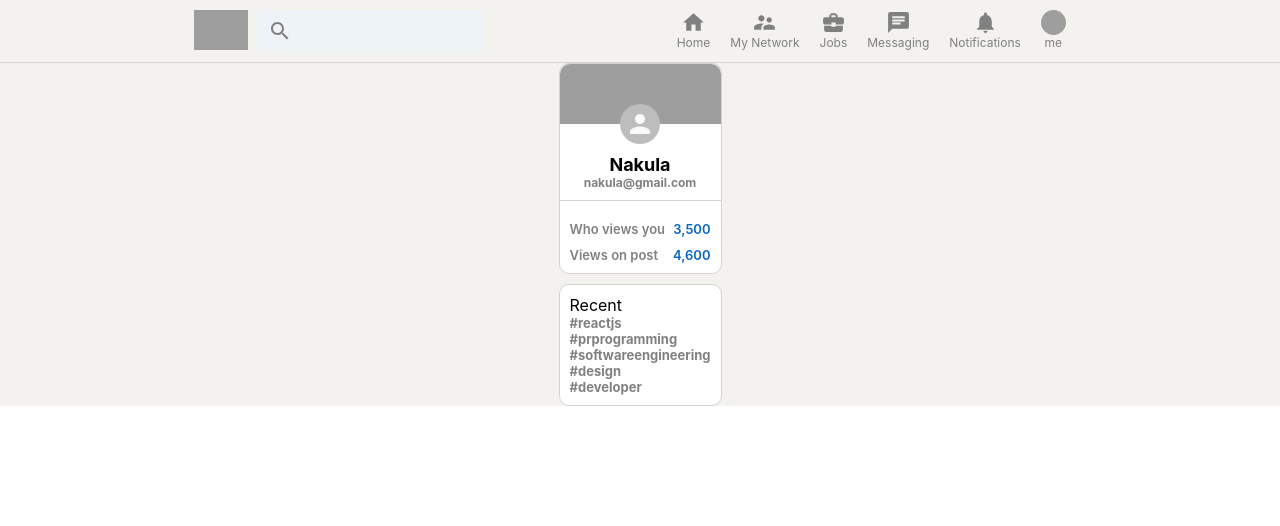
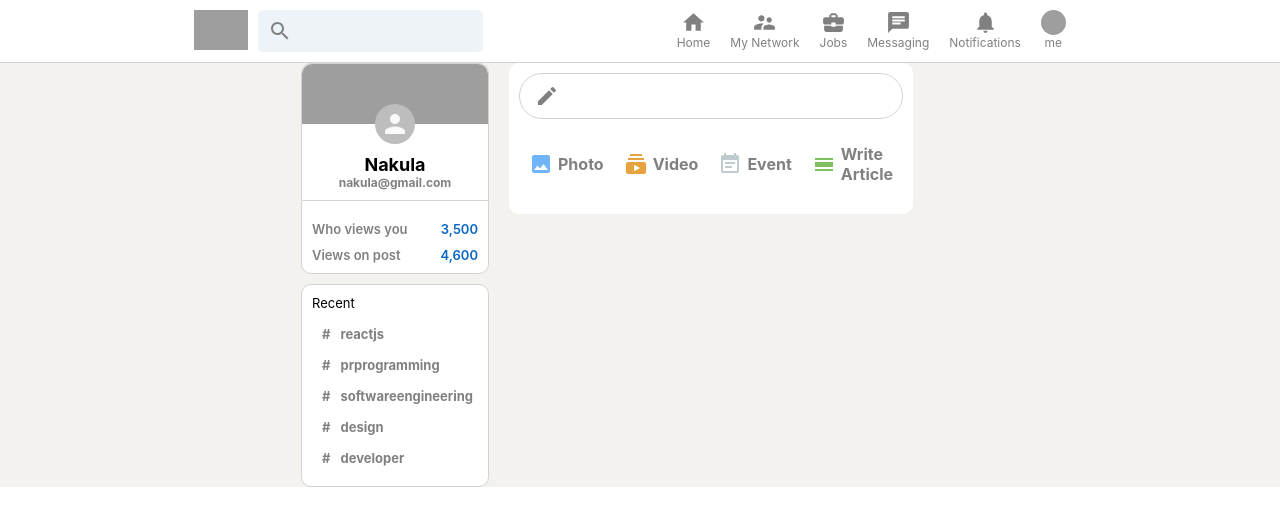
Before and after one commit to nakullio/linkedin-nmclone, a React (Create React App) app: page / in a window 1280 px wide. Shown: the top 526 px of the page. Built offline with nearby package versions, Linux system fonts and the light colour scheme; grey boxes are pictures that could not be loaded.

Commit message:
CHNG: finishing InputOption

```diff
--- a/src/App.js
+++ b/src/App.js
@@ -2,6 +2,7 @@ import React from 'react';
 import './App.css';
 import Header from './Header';
 import Sidebar from './Sidebar';
+import Feed from './Feed';
 
 function App() {
   return (
@@ -11,7 +12,7 @@ function App() {
       {/* App Body */}
       <div className="app__body">
         <Sidebar />
-         {/* Feed */}
+         <Feed />
         {/* Widgets */}
       </div>
     </div>
--- a/src/Feed.css
+++ b/src/Feed.css
@@ -37,3 +37,8 @@
 .feed__input > form > button {
   display: none;
 }
+
+.feed__inputOptions {
+  display: flex;
+  justify-content: space-evenly;
+}
--- /dev/null
+++ b/src/Feed.js
@@ -0,0 +1,32 @@
+import React from 'react'
+import './Feed.css'
+import InputOption from './InputOption'
+import CreateIcon from '@material-ui/icons/Create'
+import ImageIcon from '@material-ui/icons/Image'
+import SubscriptionsIcon from '@material-ui/icons/Subscriptions'
+import EventNoteIcon from '@material-ui/icons/EventNote'
+import CalendarViewDayIcon from '@material-ui/icons/CalendarViewDay'
+
+function Feed() {
+    return (
+        <div className="feed">
+            <div className="feed__inputContainer">
+                <div className="feed__input">
+                    <CreateIcon />
+                    <form>
+                        <input type="text"/>
+                        <button type='submit' >Send</button>
+                    </form>
+                </div>
+                <div className="feed__inputOptions">
+                    <InputOption Icon={ImageIcon} title='Photo' color='#70b5f9'/>
+                    <InputOption Icon={SubscriptionsIcon} title='Video' color='#e7a33e'/>
+                    <InputOption Icon={EventNoteIcon} title='Event' color='#c0cbcd'/>
+                    <InputOption Icon={CalendarViewDayIcon} title='Write Article' color='#7fc15e'/>
+                </div>
+            </div>
+        </div>
+    )
+}
+
+export default Feed
--- a/src/Header.css
+++ b/src/Header.css
@@ -2,6 +2,7 @@
   position: sticky;
   top: 0;
   display: flex;
+  background-color: white;
   justify-content: space-evenly;
   border-bottom: 0.1px solid lightgray;
   padding-top: 10px;
--- /dev/null
+++ b/src/InputOption.css
@@ -0,0 +1,17 @@
+.inputOption {
+  display: flex;
+  align-items: center;
+  margin-top: 15px;
+  color: gray;
+  padding: 10px;
+  cursor: pointer;
+}
+
+.inputOption:hover {
+  background-color: whitesmoke;
+  border-radius: 10px;
+}
+
+.inputOption > h4 {
+  margin-left: 5px;
+}
--- /dev/null
+++ b/src/InputOption.js
@@ -0,0 +1,14 @@
+import React from 'react'
+import './InputOption.css'
+
+function InputOption({ Icon, title, color }) {
+    return (
+        <div className="inputOption">
+            <Icon style={{ color: color }} />
+            <h4>{title}</h4>
+        </div>
+    );
+
+}
+
+export default InputOption
--- a/src/Sidebar.css
+++ b/src/Sidebar.css
@@ -76,10 +76,29 @@
   margin-top: 10px;
 }
 
+.sidebar__bottom > p {
+  font-size: 13px;
+  padding-bottom: 10px;
+}
+
 .sidebar__recentItem {
   display: flex;
   font-size: 13px;
   color: gray;
   font-weight: bolder;
   cursor: pointer;
+  margin-bottom: 5px;
+  padding: 5px;
 }
+
+.sidebar__recentItem:hover {
+  background-color: whitesmoke;
+  border-radius: 10px;
+  cursor: pointer;
+  color: black;
+}
+
+.sidebar__hash {
+  margin-right: 10px;
+  margin-left: 5px;
+}
```
